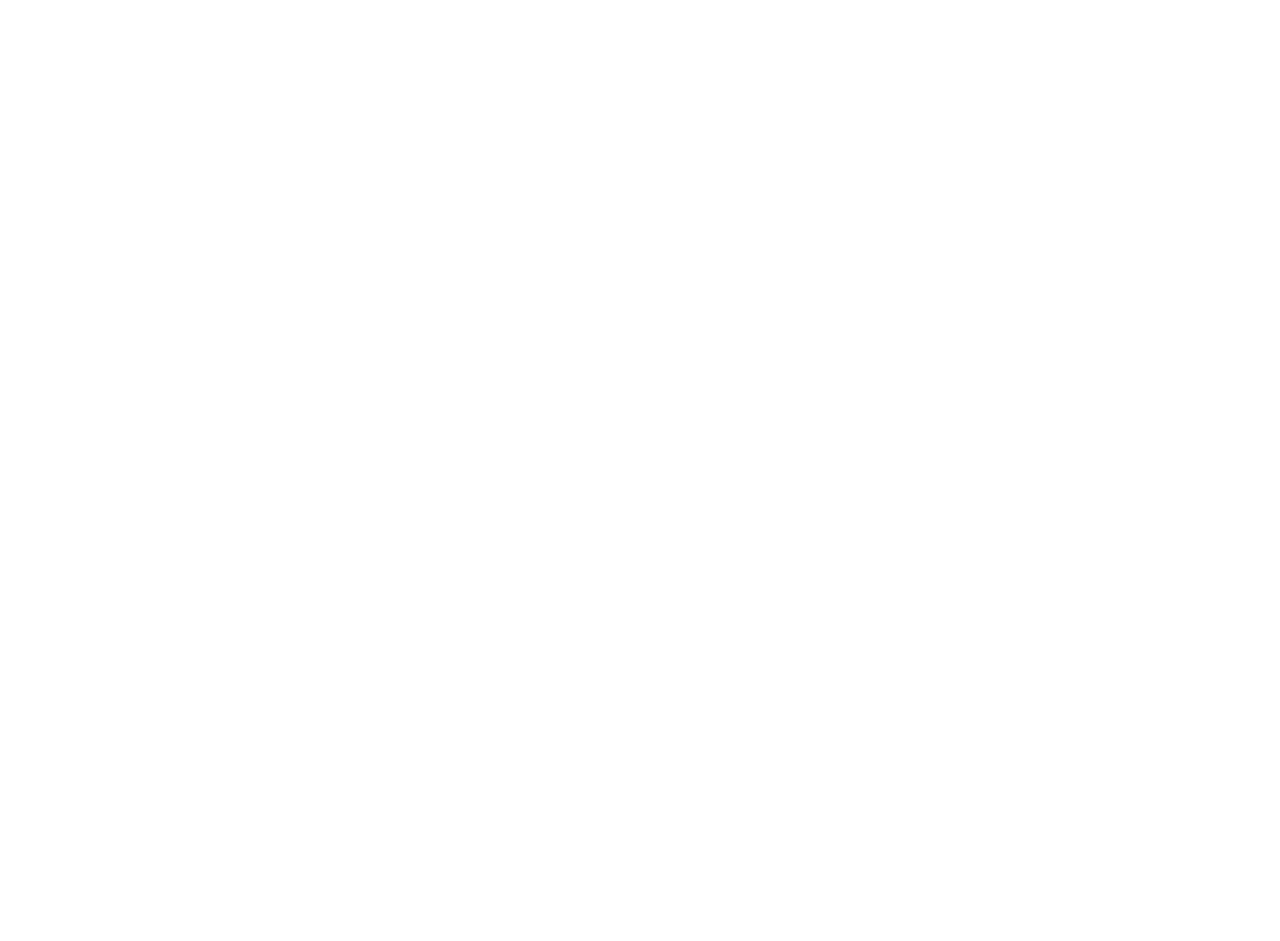
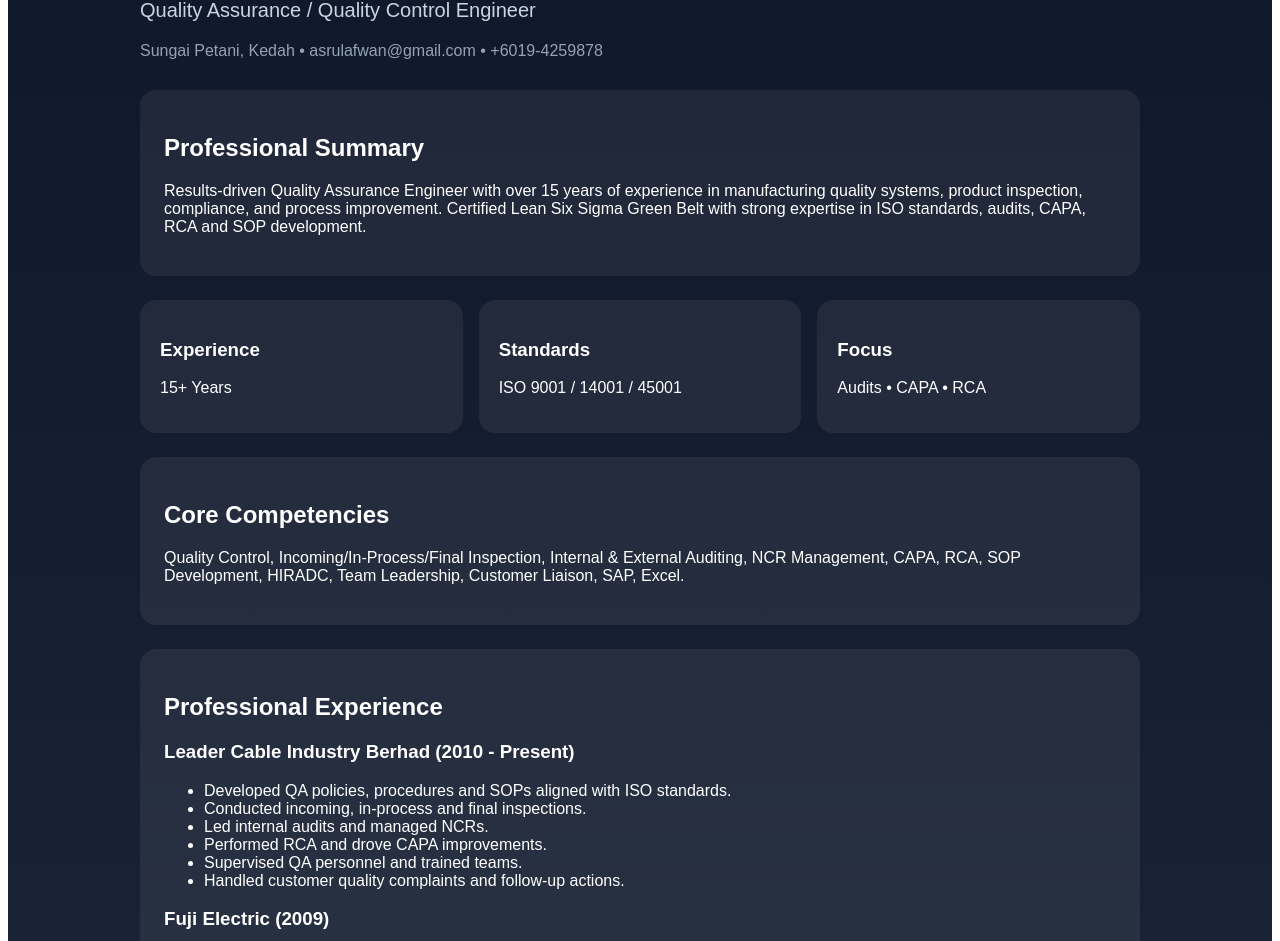
Before and after one commit to asrulafwan85/asrulcv, a Next.js app: page / in a window 1280 px wide. Shown: the part 156-1097 px from the top of the page. Before the commit the page ends 800 px from the top, so only its background shows below. Built offline with nearby package versions, Linux system fonts and the light colour scheme.

Commit message:
Revamp page structure and content for profile display
Updated the page layout and content to enhance presentation and include detailed professional information.

```diff
--- a/app/page.js
+++ b/app/page.js
@@ -1,9 +1,56 @@
 export default function Page() {
   return (
-    <main>
-      <h1>ASRUL AFWAN BIN ABDULLAH</h1>
-      <p>Quality Assurance / Quality Control Engineer</p>
-      <p>15+ years experience in QA, ISO, Auditing, CAPA, RCA and Manufacturing.</p>
+    <main style={{minHeight:'100vh',background:'linear-gradient(180deg,#0f172a,#1e293b)',color:'white',fontFamily:'Arial',padding:'40px'}}>
+      <div style={{maxWidth:'1000px',margin:'0 auto'}}>
+        <h1 style={{fontSize:'48px',marginBottom:'8px'}}>ASRUL AFWAN BIN ABDULLAH</h1>
+        <p style={{fontSize:'20px',color:'#cbd5e1'}}>Quality Assurance / Quality Control Engineer</p>
+        <p style={{color:'#94a3b8'}}>Sungai Petani, Kedah • asrulafwan@gmail.com • +6019-4259878</p>
+
+        <section style={{marginTop:'30px',background:'#ffffff10',padding:'24px',borderRadius:'16px'}}>
+          <h2>Professional Summary</h2>
+          <p>Results-driven Quality Assurance Engineer with over 15 years of experience in manufacturing quality systems, product inspection, compliance, and process improvement. Certified Lean Six Sigma Green Belt with strong expertise in ISO standards, audits, CAPA, RCA and SOP development.</p>
+        </section>
+
+        <section style={{marginTop:'24px',display:'grid',gridTemplateColumns:'repeat(auto-fit,minmax(220px,1fr))',gap:'16px'}}>
+          <div style={{background:'#ffffff10',padding:'20px',borderRadius:'16px'}}><h3>Experience</h3><p>15+ Years</p></div>
+          <div style={{background:'#ffffff10',padding:'20px',borderRadius:'16px'}}><h3>Standards</h3><p>ISO 9001 / 14001 / 45001</p></div>
+          <div style={{background:'#ffffff10',padding:'20px',borderRadius:'16px'}}><h3>Focus</h3><p>Audits • CAPA • RCA</p></div>
+        </section>
+
+        <section style={{marginTop:'24px',background:'#ffffff10',padding:'24px',borderRadius:'16px'}}>
+          <h2>Core Competencies</h2>
+          <p>Quality Control, Incoming/In-Process/Final Inspection, Internal & External Auditing, NCR Management, CAPA, RCA, SOP Development, HIRADC, Team Leadership, Customer Liaison, SAP, Excel.</p>
+        </section>
+
+        <section style={{marginTop:'24px',background:'#ffffff10',padding:'24px',borderRadius:'16px'}}>
+          <h2>Professional Experience</h2>
+          <h3>Leader Cable Industry Berhad (2010 - Present)</h3>
+          <ul>
+            <li>Developed QA policies, procedures and SOPs aligned with ISO standards.</li>
+            <li>Conducted incoming, in-process and final inspections.</li>
+            <li>Led internal audits and managed NCRs.</li>
+            <li>Performed RCA and drove CAPA improvements.</li>
+            <li>Supervised QA personnel and trained teams.</li>
+            <li>Handled customer quality complaints and follow-up actions.</li>
+          </ul>
+          <h3>Fuji Electric (2009)</h3>
+          <p>Trainee Engineer – Assisted maintenance of AHU, chillers and compressors.</p>
+          <h3>DXN Industries (2008)</h3>
+          <p>Practical Trainee – Reporting, database tracking and production support.</p>
+        </section>
+
+        <section style={{marginTop:'24px',background:'#ffffff10',padding:'24px',borderRadius:'16px'}}>
+          <h2>Certifications</h2>
+          <p>Lean Six Sigma Green Belt (2026), Team Building Leadership, HIRADC Workshop, Excel Intermediate, NIOSH Incident Reporting, RCA Tools, ISO Awareness, Internal Auditing.</p>
+        </section>
+
+        <section style={{marginTop:'24px',background:'#ffffff10',padding:'24px',borderRadius:'16px'}}>
+          <h2>Education</h2>
+          <p>Bachelor of Electrical (Electronic) Engineering - Universiti Malaysia Pahang</p>
+          <p>Matriculation - Kedah Matriculation College</p>
+          <p>SPM - SMS Sultan Mohammad Jiwa</p>
+        </section>
+      </div>
     </main>
-  );
+  )
 }
```
